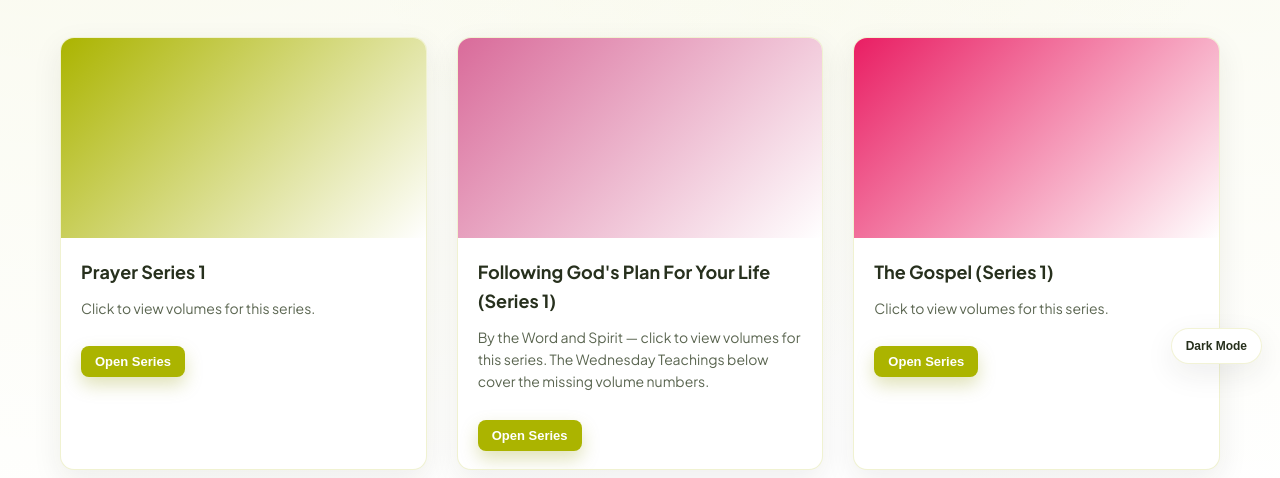
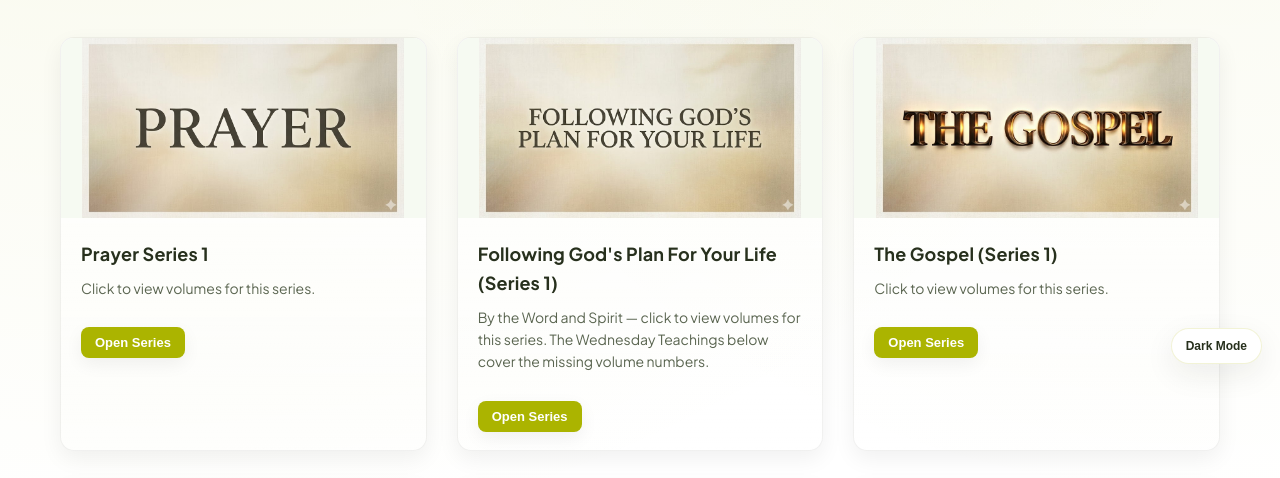
Before and after one commit to praiseoguchukwu55-ux/exam_venture_test_app, a website: page index.html in a window 1280 px wide. Shown: the part 418-896 px from the top of the page. Drawn offline with Linux system fonts and the light colour scheme.

Commit message:
Add files via upload

```diff
--- a/index.html
+++ b/index.html
@@ -60,7 +60,7 @@
             <h2 class="section-title">Messages</h2>
             <div class="media-grid" id="mediaGrid">
                 <div class="media-card series-card" id="series-prayer-1">
-                    <div class="media-image" style="background: linear-gradient(135deg, #abb400 0%, #ffffff 100%);"></div>
+                    <div class="media-image" style="background: #f6faf2 url('prayerseries1.jfif') center center / contain no-repeat;"></div>
                     <h3>Prayer Series 1</h3>
                     <p>Click to view volumes for this series.</p>
                     <div class="card-actions">
@@ -79,7 +79,7 @@
                 </div>
 
                 <div class="media-card series-card" id="series-following-1">
-                    <div class="media-image" style="background: linear-gradient(135deg, #d96b9a 0%, #ffffff 100%);"></div>
+                    <div class="media-image" style="background: #f6faf2 url(following%20God%27s%20plan%20for%20your%20life%20series1.jfif) center center / contain no-repeat;"></div>
                     <h3>Following God's Plan For Your Life (Series 1)</h3>
                     <p>By the Word and Spirit — click to view volumes for this series. The Wednesday Teachings below cover the missing volume numbers.</p>
                     <div class="card-actions">
@@ -112,7 +112,7 @@
                 </div>
 
                 <div class="media-card series-card" id="series-gospel-1">
-                    <div class="media-image" style="background: linear-gradient(135deg, #e91e63 0%, #ffffff 100%);"></div>
+                    <div class="media-image" style="background: #f6faf2 url(the%20gospel.jfif) center center / contain no-repeat;"></div>
                     <h3>The Gospel (Series 1)</h3>
                     <p>Click to view volumes for this series.</p>
                     <div class="card-actions">
@@ -129,7 +129,7 @@
                 </div>
 
                 <div class="media-card series-card" id="series-fundamentals-1">
-                    <div class="media-image" style="background: linear-gradient(135deg, #9c27b0 0%, #ffffff 100%);"></div>
+                    <div class="media-image" style="background: #f6faf2 url(fundamentalsofministry.jfif) center center / contain no-repeat;"></div>
                     <h3>Fundamentals of Ministry (Series 1)</h3>
                     <p>Click to view volumes for this series.</p>
                     <div class="card-actions">
@@ -147,7 +147,7 @@
                 </div>
 
                 <div class="media-card series-card" id="series-healing-1">
-                    <div class="media-image" style="background: linear-gradient(135deg, #ff6f00 0%, #ffffff 100%);"></div>
+                    <div class="media-image" style="background: #f6faf2 url(healingandmiracleservice.jfif) center center / contain no-repeat;"></div>
                     <h3>Healing and Miracle Service (Series 1)</h3>
                     <p>Click to view volumes for this series.</p>
                     <div class="card-actions">
--- a/styles.css
+++ b/styles.css
@@ -375,35 +375,42 @@ body {
 }
 
 .media-card {
-    background: var(--card-bg);
-    border: 1px solid rgba(171, 180, 0, 0.18);
-    border-radius: var(--radius-md);
+    background: linear-gradient(180deg, var(--card-bg) 0%, rgba(255,255,255,0.02) 100%);
+    border: 1px solid rgba(16,20,12,0.06);
+    border-radius: 14px;
     overflow: hidden;
-    box-shadow: var(--shadow-soft);
-    transition: all 0.3s ease;
-    cursor: pointer;
+    box-shadow: 0 8px 22px rgba(16,20,12,0.06);
+    transition: transform 0.28s cubic-bezier(.2,.8,.2,1), box-shadow 0.28s ease;
+    cursor: default;
 }
 
 .media-card:hover {
-    transform: translateY(-5px);
-    box-shadow: var(--shadow-card);
+    transform: translateY(-6px);
+    box-shadow: 0 18px 40px rgba(16,20,12,0.08);
 }
 
 .media-image {
-    height: 200px;
+    height: 180px;
     background: linear-gradient(135deg, #abb400 0%, #ffffff 100%);
+    display: flex;
+    align-items: center;
+    justify-content: center;
+    position: relative;
 }
 
 .media-card h3 {
-    padding: 20px 20px 10px;
+    padding: 22px 20px 8px;
     font-size: 18px;
+    font-weight: 700;
     color: var(--text-primary);
+    letter-spacing: 0.2px;
 }
 
 .media-card p {
-    padding: 0 20px 15px;
+    padding: 0 20px 16px;
     color: var(--text-secondary);
     font-size: 14px;
+    line-height: 1.6;
 }
 
 .card-link {
@@ -642,23 +649,24 @@ body {
 /* Generic button styles used across the site */
 .btn {
     display: inline-block;
-    padding: 8px 18px;
+    padding: 10px 18px;
     border-radius: 999px;
     font-weight: 600;
     font-size: 13px;
-    border: none;
+    border: 1px solid transparent;
     cursor: pointer;
-    transition: all 0.22s ease;
+    transition: transform 0.18s ease, box-shadow 0.18s ease, background-color 0.18s ease;
 }
 
 .btn-primary {
-    background: var(--primary-color);
+    background: linear-gradient(180deg, var(--primary-color), var(--primary-dark));
     color: var(--white);
-    box-shadow: 0 8px 18px rgba(143, 150, 0, 0.28);
+    border-color: rgba(0,0,0,0.06);
+    box-shadow: 0 6px 18px rgba(16,20,12,0.06);
 }
 
 .btn-primary:hover {
-    background: var(--primary-dark);
+    background: linear-gradient(180deg, var(--primary-dark), color-mix(in srgb, var(--primary-dark) 80%, black 20%));
     transform: translateY(-2px);
 }
 
```
Also changed, not shown: following God's plan for your life series1.jfif (added), fundamentalsofministry.jfif (added), healingandmiracleservice.jfif (added), prayerseries1.jfif (added), the gospel.jfif (added).
